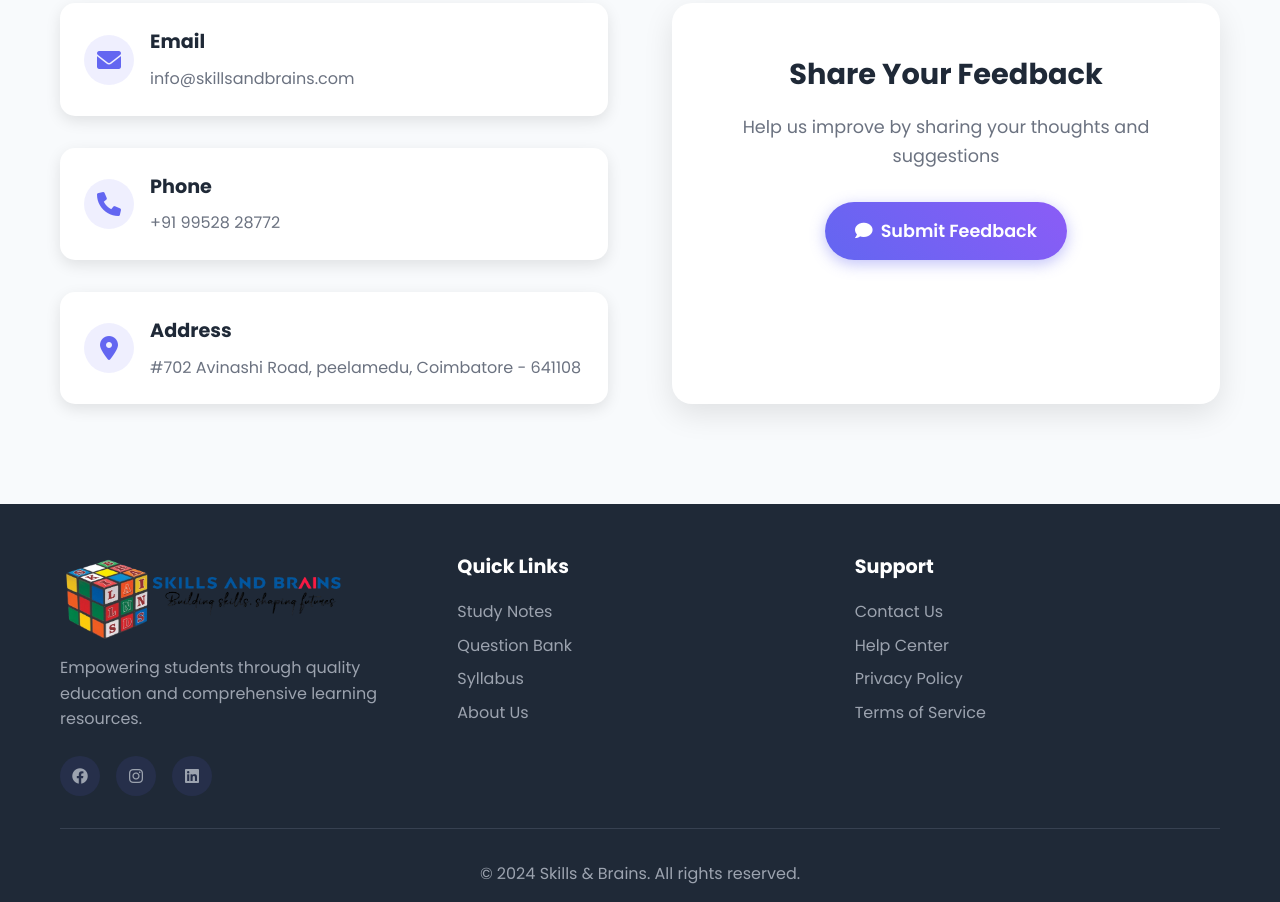
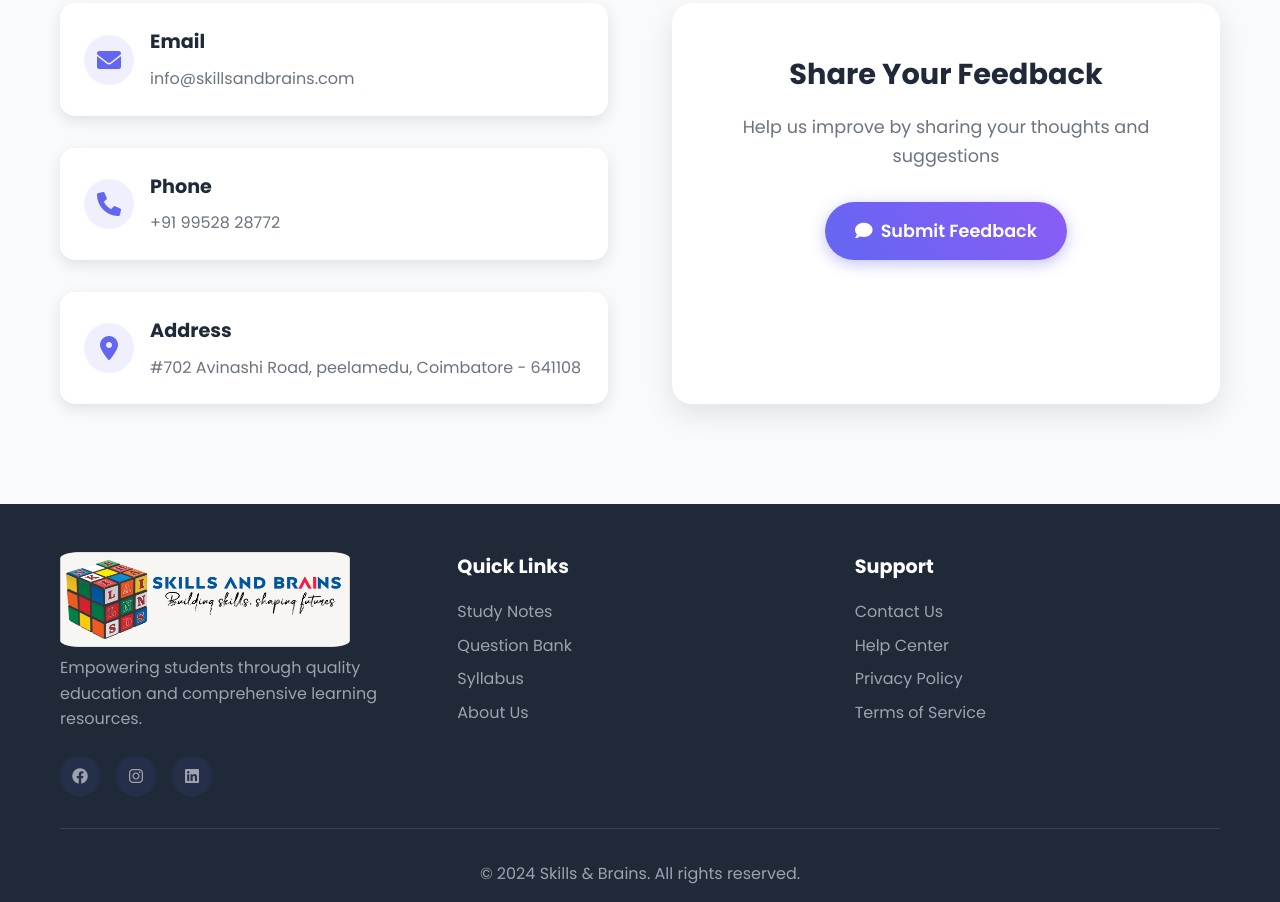
Before and after one commit to TamilMyme/pythonteachingS-B, a plain HTML site: page index.html in a window 1280 px wide. Shown: the part 6427-7329 px from the top of the page. Drawn offline with Linux system fonts and the light colour scheme.

Commit message:
Update index.html

```diff
--- a/index.html
+++ b/index.html
@@ -558,7 +558,7 @@ print("Factorial of 5 is", factorial(5))
         <div class="container">
             <div class="footer-content">
                 <div class="footer-section">
-                    <img src="skills and brains logo.png" alt="Skills & Brains Logo" style="height: 95px; width:290px;">
+                    <img src="Skills and Brains Logo.1.png" alt="Skills & Brains Logo" style="height: 95px; width:290px;">
 
                     <!-- <div class="footer-logo">
                         <i class="fas fa-brain"></i>
```
